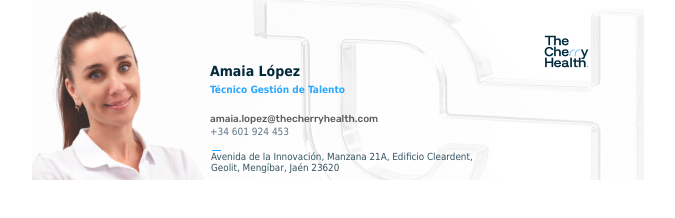
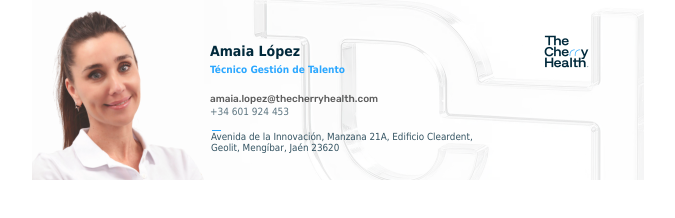
Before and after one commit to MariaSanchezFernandez/FirmasCorreo, a plain HTML site: page cherry-con-foto.html in a window 1280 px wide. Shown: the whole page, without its empty margins (302-977 px from the left). Drawn offline with Linux system fonts and the light colour scheme.

Commit message:
Ajustar padding tras añadir nombre en firmas Cherry

```diff
--- a/cherry-con-foto.html
+++ b/cherry-con-foto.html
@@ -221,7 +221,7 @@
               ">
                         <tr>
                             <td align="left" valign="top" width="100%" height="117" style="
-                    padding-top: 63px;
+                    padding-top: 43px;
                     padding-left: 6px;
                     width: 100%;
                     vertical-align: top;
```
Also changed, not shown: cherry-sin-foto.html (+1 -1 lines).
